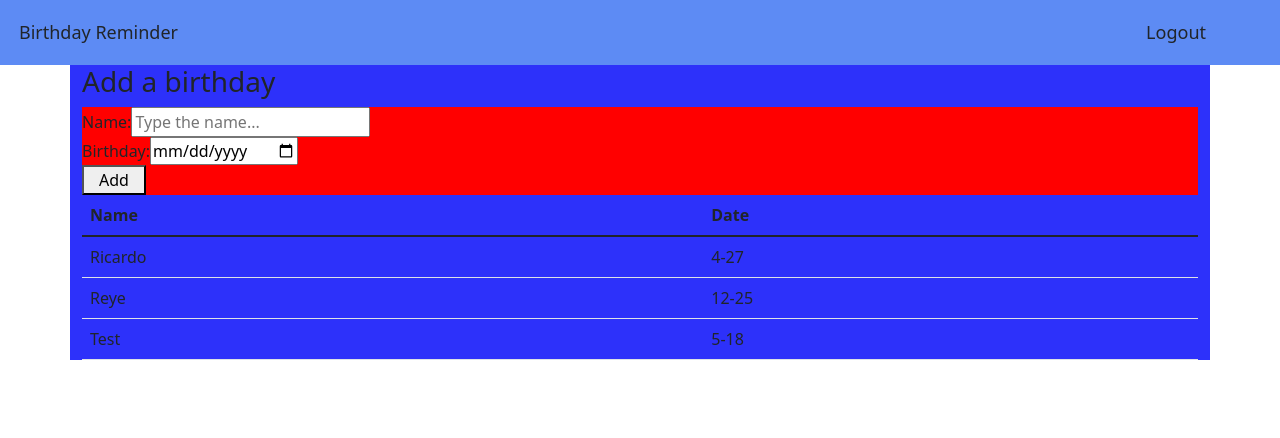
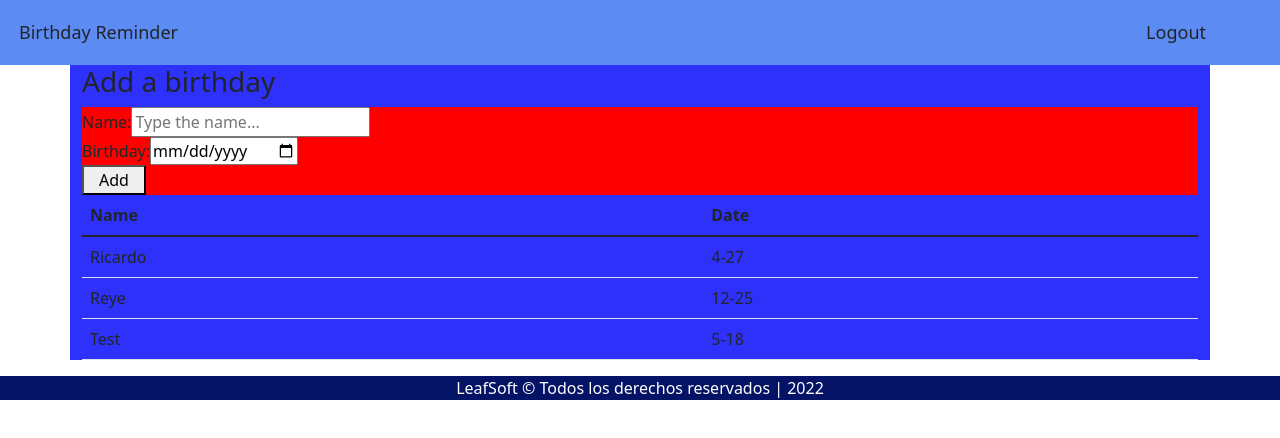
Before and after one commit to Ricaidito/bday-app, a React (Create React App) app: page / in a window 1280 px wide. Shown: the top 438 px of the page. Built offline with nearby package versions, Linux system fonts and the light colour scheme.

Commit message:
added footer

```diff
--- a/src/App.jsx
+++ b/src/App.jsx
@@ -1,5 +1,6 @@
 import AddBirthday from "./components/AddBirthday";
 import BirthdayList from "./components/BirthdayList";
+import Footer from "./components/Footer";
 import NavBar from "./components/NavBar";
 import "./styles/App.css";
 
@@ -9,6 +10,7 @@
       <NavBar />
       <AddBirthday />
       <BirthdayList />
+      <Footer/>
     </div>
   );
 }
--- /dev/null
+++ b/src/components/Footer.jsx
@@ -0,0 +1,12 @@
+import React from 'react'
+import "../styles/Footer.css";
+
+const Footer = () =>{
+    return(
+        <footer className='footer'>
+            <p>LeafSoft © Todos los derechos reservados | 2022</p>
+        </footer>
+    )
+}
+
+export default Footer;
--- /dev/null
+++ b/src/styles/Footer.css
@@ -0,0 +1,5 @@
+.footer{
+    background-color: #051367;
+    color: white;
+    text-align: center;
+}
```
